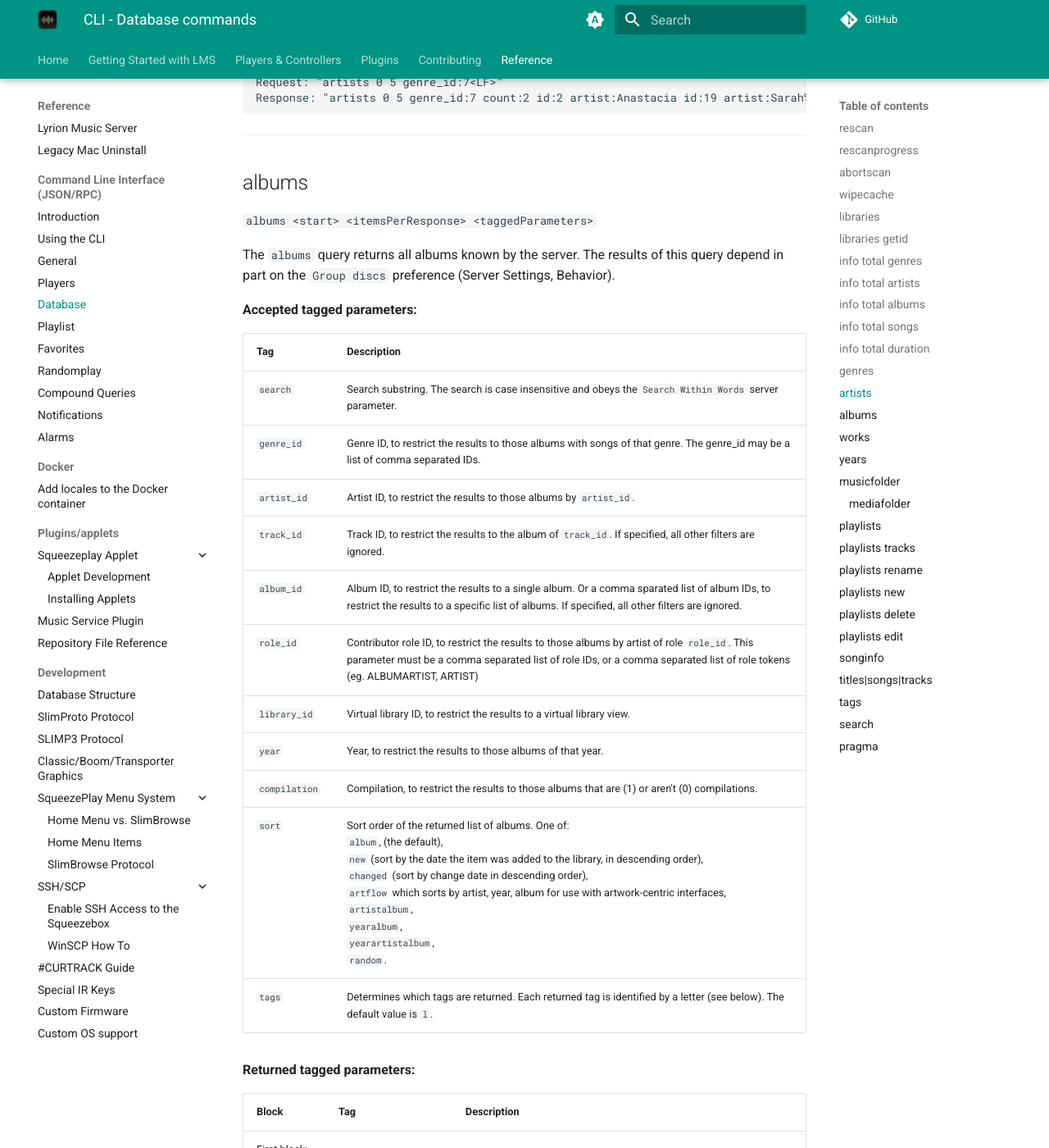
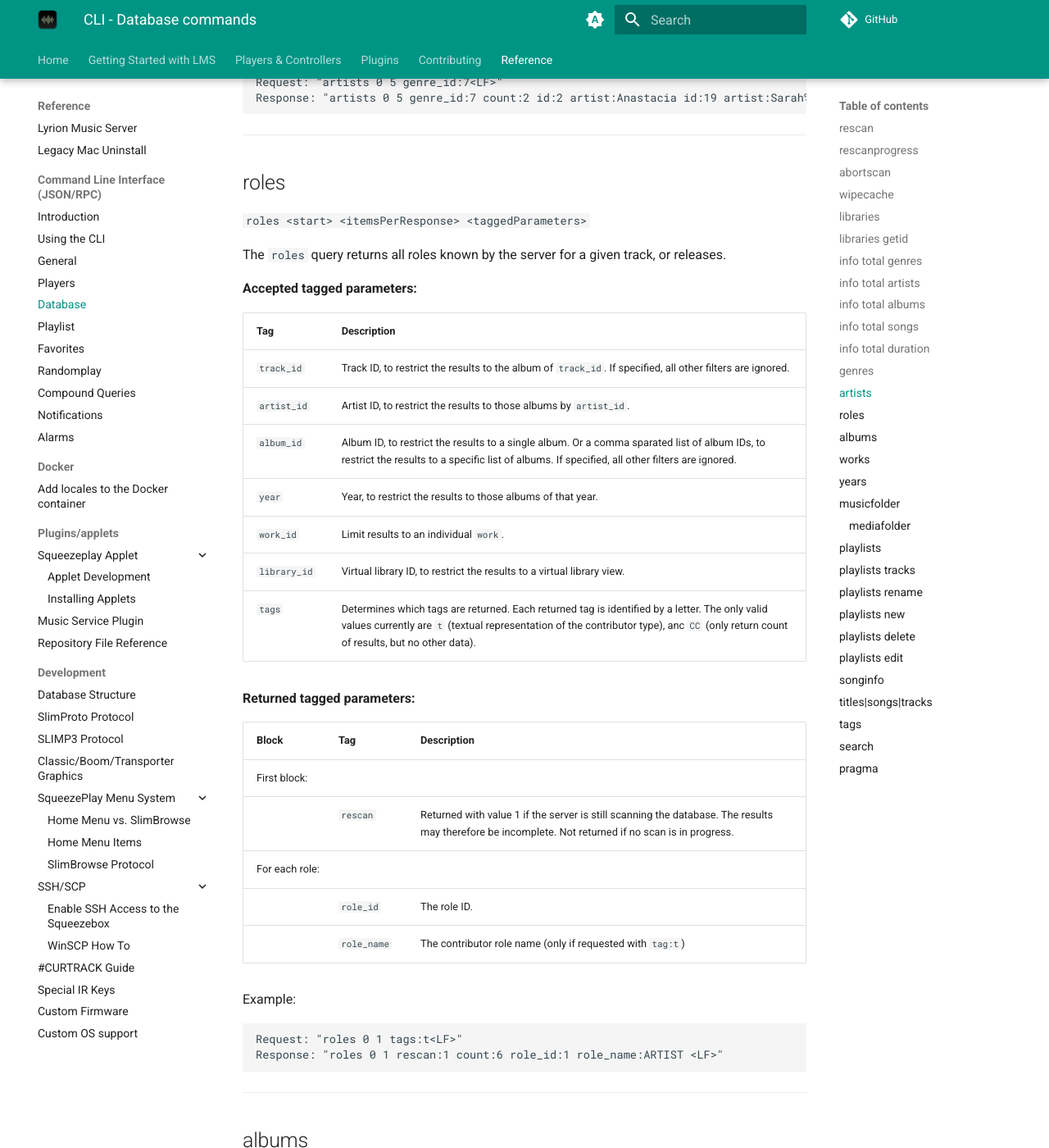
Before and after one commit to LMS-Community/lms-community.github.io, an MkDocs documentation site: the page built from docs/reference/cli/database.md, in a window 1280 px wide and 1400 px high, scrolled down 8253 px. Shown: the whole window at 82% size. Built offline with MkDocs 1.6.1 and Material for MkDocs 9.7.7, drawn with Linux system fonts in a browser that asks for light colours; a script that is not in the unit is left out; plug-ins that fetch from the network failed and are left out; comment, search, counter and statistics services are not loaded.

Commit message:
Add documentation for new `roles` query

````diff
--- a/docs/reference/cli/database.md
+++ b/docs/reference/cli/database.md
@@ -250,6 +250,41 @@ Response: "artists 0 5 count:7 id:2 artist:Anastacia id:3 artist:Calogero id:4 a
 Request: "artists 0 5 genre_id:7<LF>"
 Response: "artists 0 5 genre_id:7 count:2 id:2 artist:Anastacia id:19 artist:Sarah%20Connor <LF>"
 ```
+
+***
+## roles
+`roles <start> <itemsPerResponse> <taggedParameters>`
+
+The `roles` query returns all roles known by the server for a given track, or releases.
+
+**Accepted tagged parameters:**
+
+| Tag | Description |
+|---|---|
+| `track_id` | Track ID, to restrict the results to the album of `track_id`. If specified, all other filters are ignored. |
+| `artist_id` | Artist ID, to restrict the results to those albums by `artist_id`. |
+| `album_id` | Album ID, to restrict the results to a single album. Or a comma sparated list of album IDs, to restrict the results to a specific list of albums. If specified, all other filters are ignored. |
+| `year` | Year, to restrict the results to those albums of that year. |
+| `work_id` | Limit results to an individual `work`. |
+| `library_id` | Virtual library ID, to restrict the results to a virtual library view. |
+| `tags` | Determines which tags are returned. Each returned tag is identified by a letter. The only valid values currently are `t` (textual representation of the contributor type), anc `CC` (only return count of results, but no other data). |
+
+**Returned tagged parameters:**
+
+| Block | Tag | Description |
+|---|---|---|
+| First block: {: colspan=3} |&#8288 {: style="padding:0"}|&#8288 {: style="padding:0"}|
+|| `rescan` | Returned with value 1 if the server is still scanning the database. The results may therefore be incomplete. Not returned if no scan is in progress. |
+| For each role: {: colspan=3} |&#8288 {: style="padding:0"}|&#8288 {: style="padding:0"}|
+||  `role_id` | The role ID. |
+||  `role_name` | The contributor role name (only if requested with `tag:t`) |
+
+Example:
+```
+Request: "roles 0 1 tags:t<LF>"
+Response: "roles 0 1 rescan:1 count:6 role_id:1 role_name:ARTIST <LF>"
+```
+
 ***
 ## albums
 `albums <start> <itemsPerResponse> <taggedParameters>`
````
Also changed, not shown: docs/contributing/index.md (+1 -1 lines).
